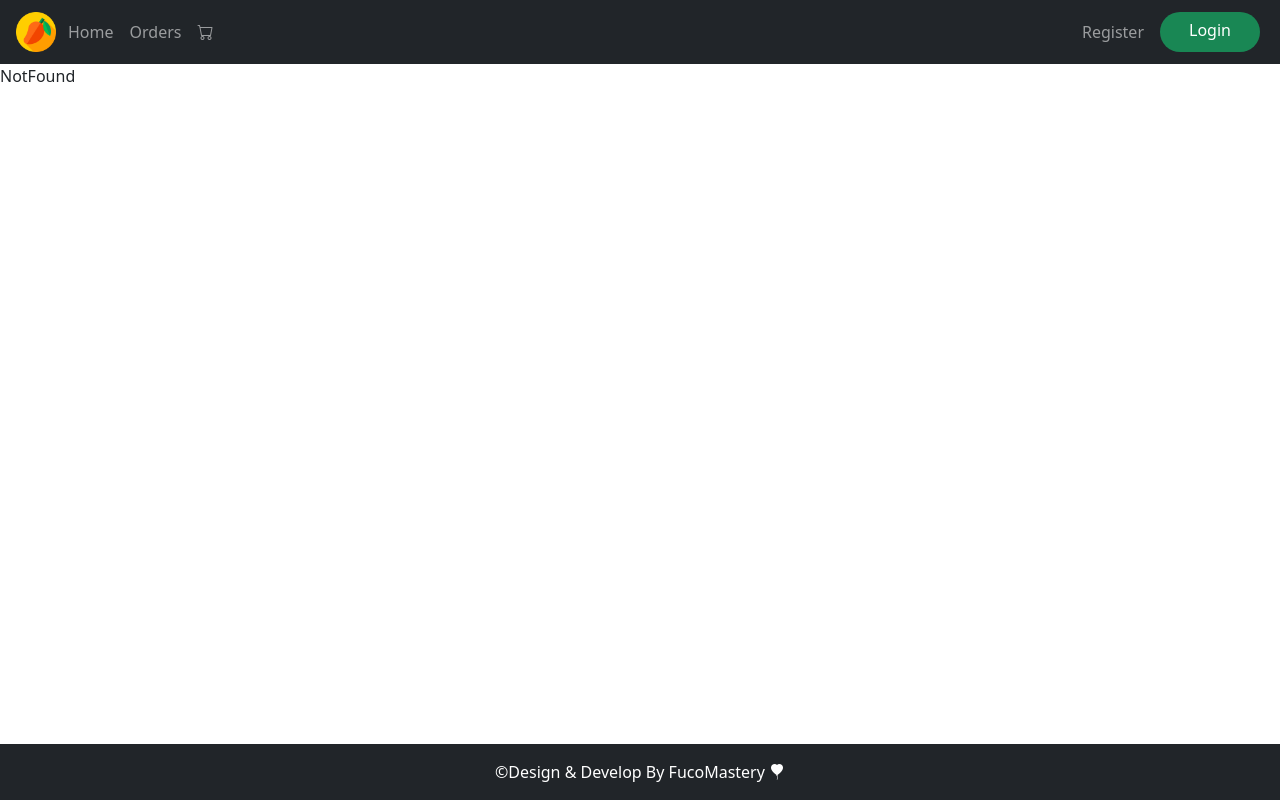
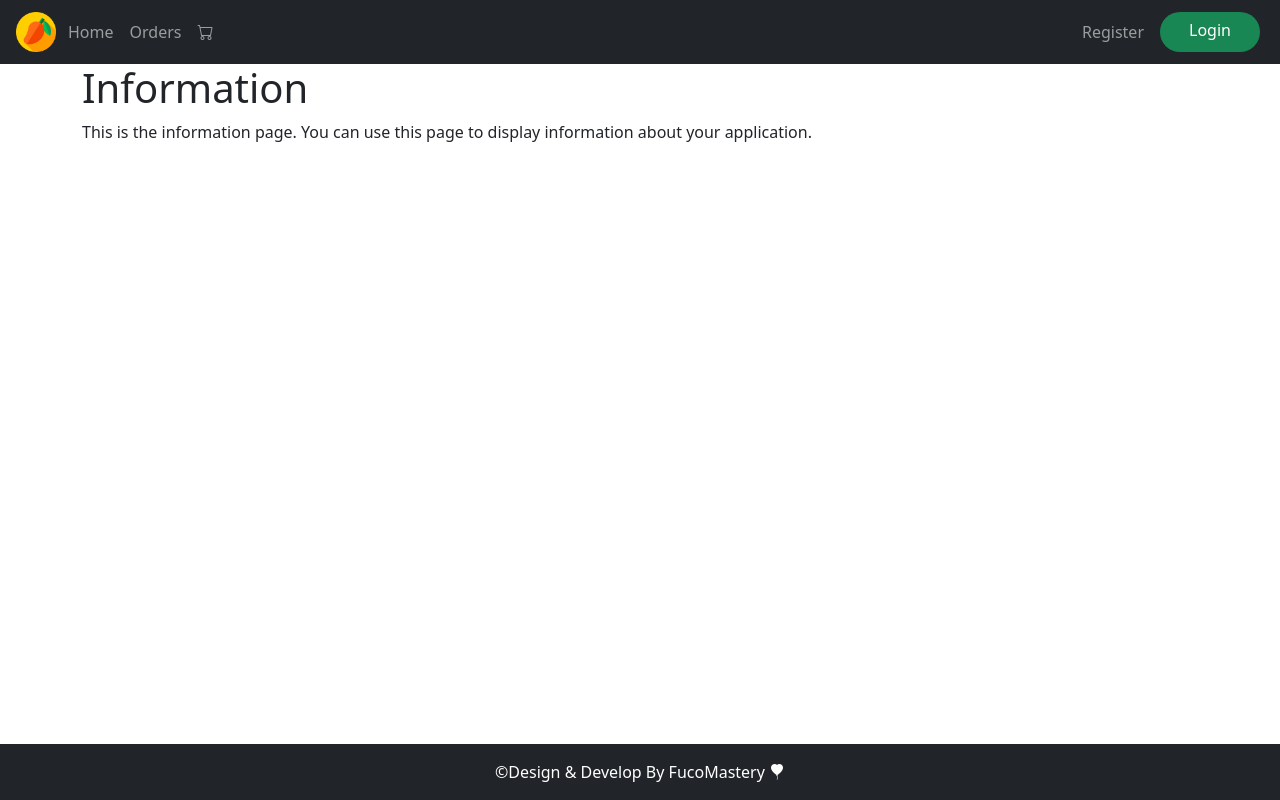
Before and after one commit to PhuocPhann162/fuco-redmango-ui, a React (Create React App) app: page /Information in a window 1280 px wide. Built offline with nearby package versions, Linux system fonts and the light colour scheme.

Commit message:
Info screen

```diff
--- a/src/Components/Layout/Header.tsx
+++ b/src/Components/Layout/Header.tsx
@@ -22,6 +22,10 @@ function Header() {
     localStorage.removeItem("token");
     dispatch(setLoggedInUser({ ...emptyUserState }));
     navigate("/");
+  };
+
+  const handleInformation = () => {
+    navigate("/Information");
   };
 
   return (
@@ -127,6 +131,7 @@ function Header() {
                           background: "transparent",
                           border: 0,
                         }}
+                        onClick={handleInformation}
                       >
                         Welcome, {userData.fullName} !
                       </button>
--- a/src/Container/App.tsx
+++ b/src/Container/App.tsx
@@ -7,6 +7,7 @@ import {
   AuthenticationTest,
   AuthenticationTestAdmin,
   Home,
+  Information,
   Login,
   MenuItemDetails,
   MenuItemList,
@@ -106,7 +107,10 @@ function App() {
             element={<MenuItemUpsert />}
           ></Route>
 
+          <Route path="/Information" element={<Information/>}></Route>
+
           <Route path="/*" element={<NotFound />}></Route>
+
         </Routes>
       </div>
       <Footer />
--- /dev/null
+++ b/src/Pages/Information.tsx
@@ -0,0 +1,21 @@
+
+
+function Information() {
+  return (
+    <div>
+        <div className="container">
+            <div className="row">
+            <div className="col-12">
+                <h1>Information</h1>
+                <p>
+                This is the information page. You can use this page to display
+                information about your application.
+                </p>
+            </div>
+            </div>
+        </div>
+    </div>
+  );
+}
+
+export default Information;
--- a/src/Pages/index.ts
+++ b/src/Pages/index.ts
@@ -15,7 +15,7 @@ import OrderDetails from "./Order/OrderDetails";
 import AllOrders from "./Order/AllOrders";
 import MenuItemList from "./MenuItem/MenuItemList";
 import MenuItemUpsert from "./MenuItem/MenuItemUpsert";
-
+import Information from "./Information";
 export {
   Home,
   NotFound,
@@ -23,6 +23,7 @@ export {
   ShoppingCart,
   Register,
   Login,
+  Information,
   AuthenticationTest,
   AuthenticationTestAdmin,
   AccessDenied,
```
